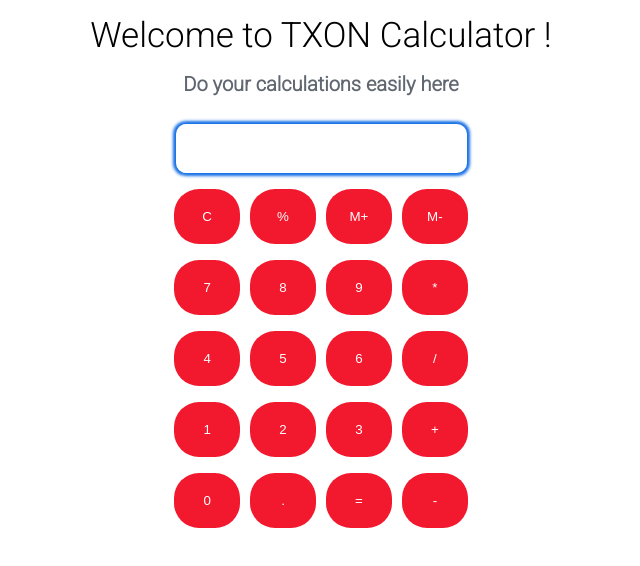
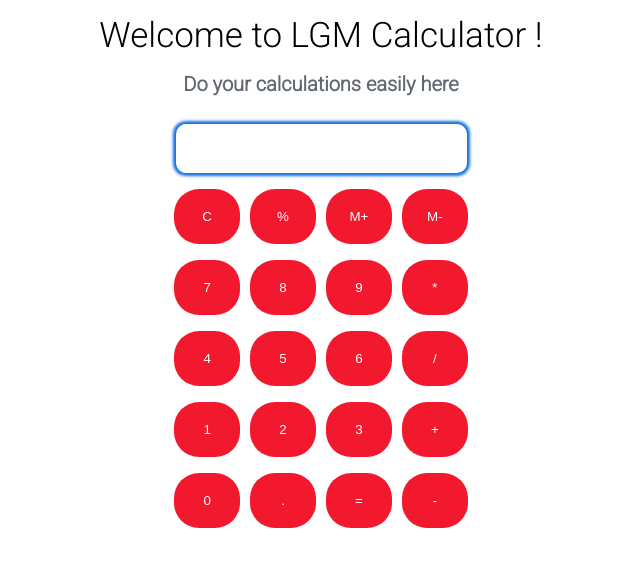
Before and after one commit to aniketgurav721/LGM-Calculator, a plain HTML site: page index.html in a window 1280 px wide. Shown: the whole page, without its empty margins (327-967 px from the left). Drawn offline with Linux system fonts and the light colour scheme.

Commit message:
calculator

```diff
--- a/index.html
+++ b/index.html
@@ -10,7 +10,7 @@
 </head>
 
 <body>
-  <h1 class="text-center">Welcome to TXON Calculator !</h1>
+  <h1 class="text-center">Welcome to LGM Calculator !</h1>
   <h3 class="subtitle">Do your calculations easily here</h3>
   <div class="container flex flex-col items-center mx-auto m-w-20">
     <div class="row">
```
